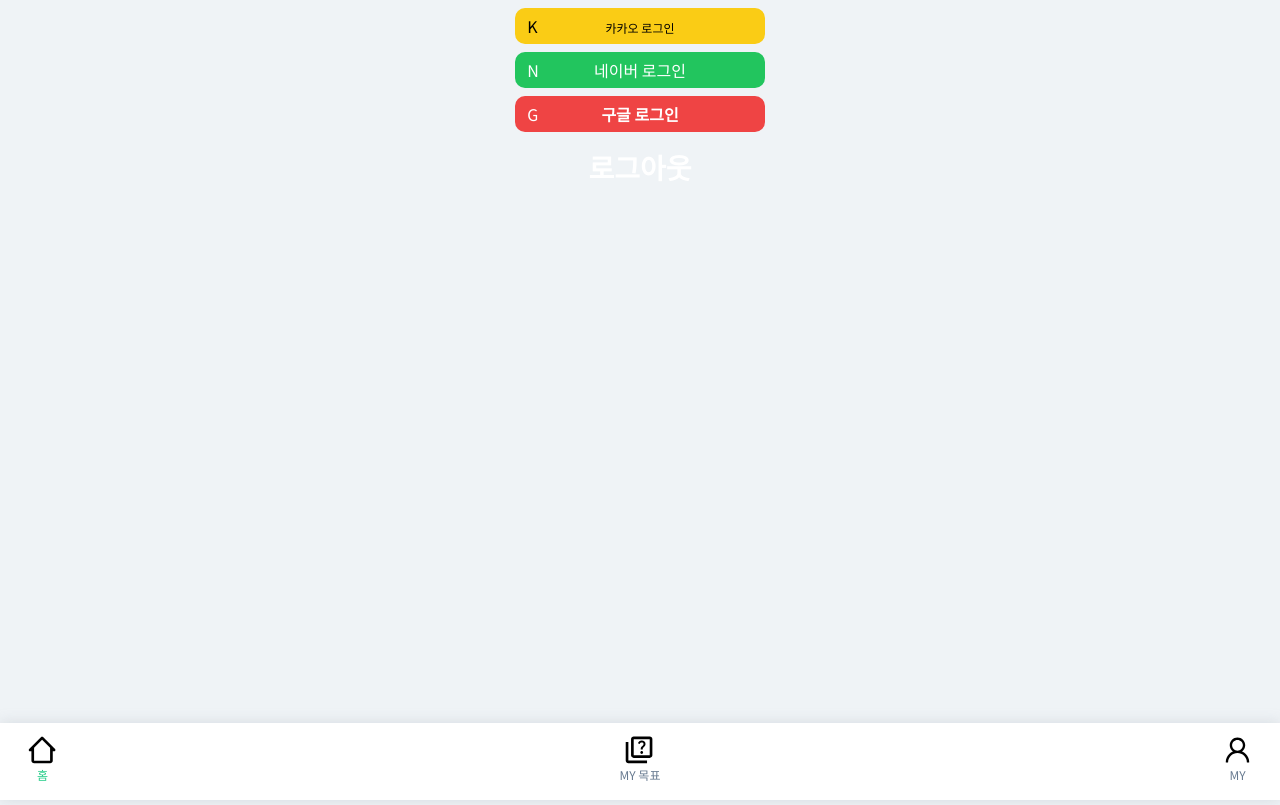
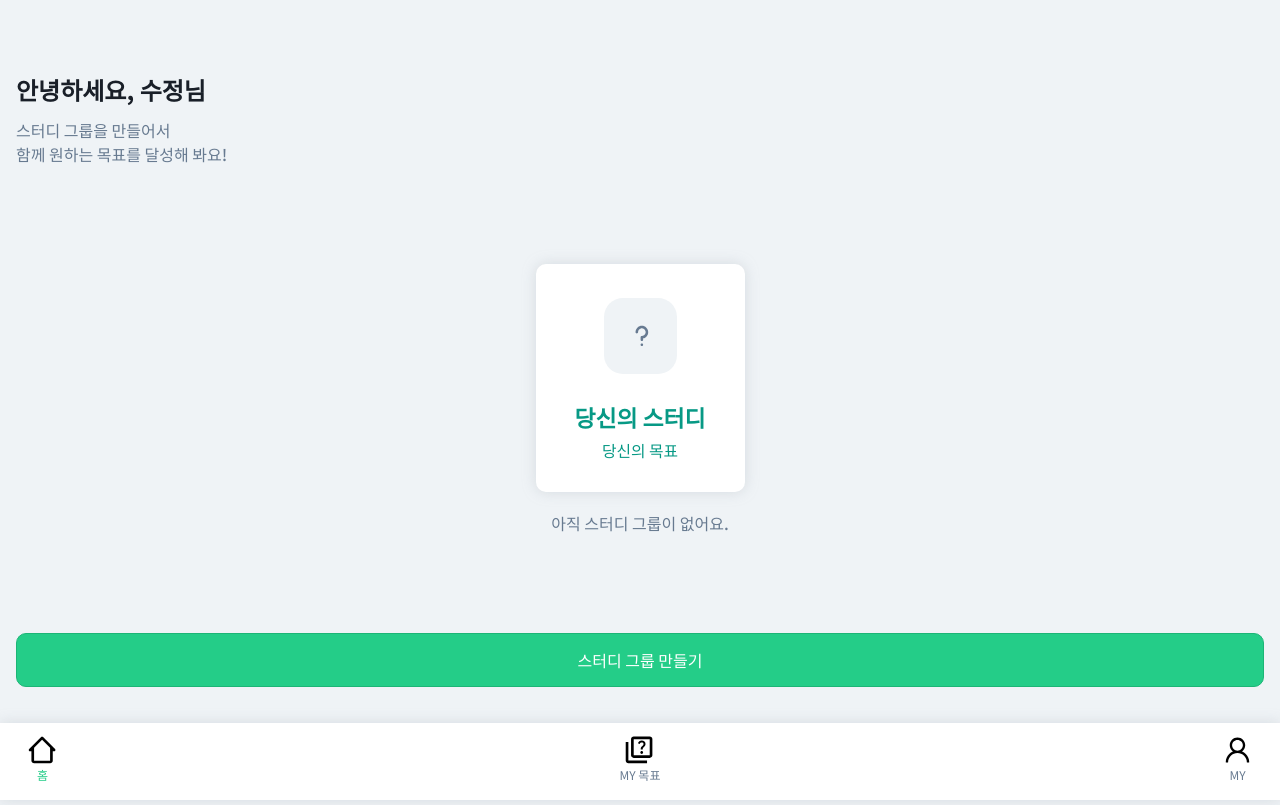
Before and after one commit to dnd-side-project/dnd-7th-9-frontend, a Next.js app: page / in a window 1280 px wide. Built offline with nearby package versions, Linux system fonts and the light colour scheme.

Commit message:
feat: 초기 홈 화면(스터디 그룹 없음)

```diff
--- a/pages/index.tsx
+++ b/pages/index.tsx
@@ -1,13 +1,40 @@
 import type { NextPage } from 'next';
+import QuestionIcon from '@assets/home/eva_question-mark-outline.svg';
+import DefaultButton from '@app.component/button/DefaultButton';
+
+const Home: NextPage = () => {
+	return (
+		<div className="w-full ">
+			<h1 className="text-title2 font-bold text-black-400 mt-[72px] mb-[10px]">안녕하세요, 수정님</h1>
+			<h2 className="text-body2 font-medium text-slate ">
+				스터디 그룹을 만들어서
+				<br />
+				함께 원하는 목표를 달성해 봐요!
+			</h2>
+			<div className="flex flex-col items-center">
+				<div className="flex flex-col items-center mx-auto bg-white w-[209px]   mt-[98px] mb-[19.78px] rounded-[10px] drop-shadow-white">
+					<div className="grid place-items-center mt-[34px] bg-background-gray w-[73px] rounded-[19px] p-[22px] mb-[27px] ">
+						<QuestionIcon />
+					</div>
+					<span className="text-[#079985] font-bold text-[22.8px]">당신의 스터디</span>
+					<span className="mt-[4px] text-[#079985] text-[15.8px] mb-[28.71px]">당신의 목표</span>
+				</div>
+
+				<span className="text-slate font-medium text-body2 mb-[98px]">아직 스터디 그룹이 없어요.</span>
+
+				<DefaultButton text="스터디 그룹 만들기" />
+				<div className="mb-[118px]" />
+			</div>
+		</div>
+	);
+};
+
+export default Home;
+/*
 import Router from 'next/router';
 
 import { KAKAO_AUTH_URL, NAVER_AUTH_URL, GOOGLE_AUTH_URL } from '@app.feature/sign/constant/SocialAuthUrl';
-
-
-const Home: NextPage = () => {
-	return (
-		<div className="w-full">
-			<ul className=" w-1/5 mx-auto">
+<ul className=" w-1/5 mx-auto">
 				<li className="bg-yellow-400 text-black py-1.5 rounded mt-2">
 					<button type="button" className="w-full relative" onClick={() => Router.push(KAKAO_AUTH_URL)}>
 						<div className="absolute left-3">K</div>
@@ -33,9 +60,4 @@ const Home: NextPage = () => {
 					</button>
 				</li>
 			</ul>
-
-		</div>
-	);
-};
-
-export default Home;
+			*/
```
Also changed, not shown: src/assets/home/eva_question-mark-outline.svg (added).
